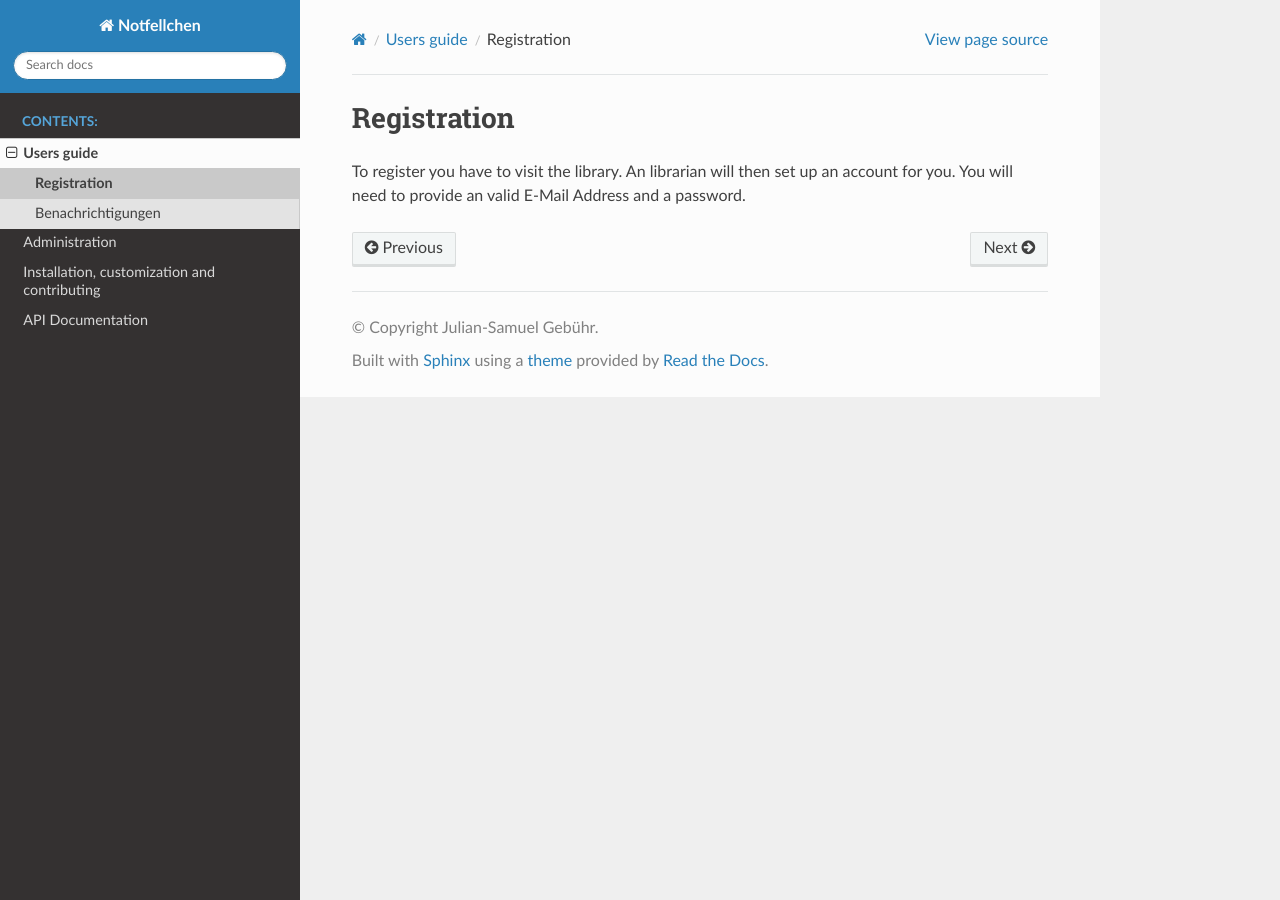
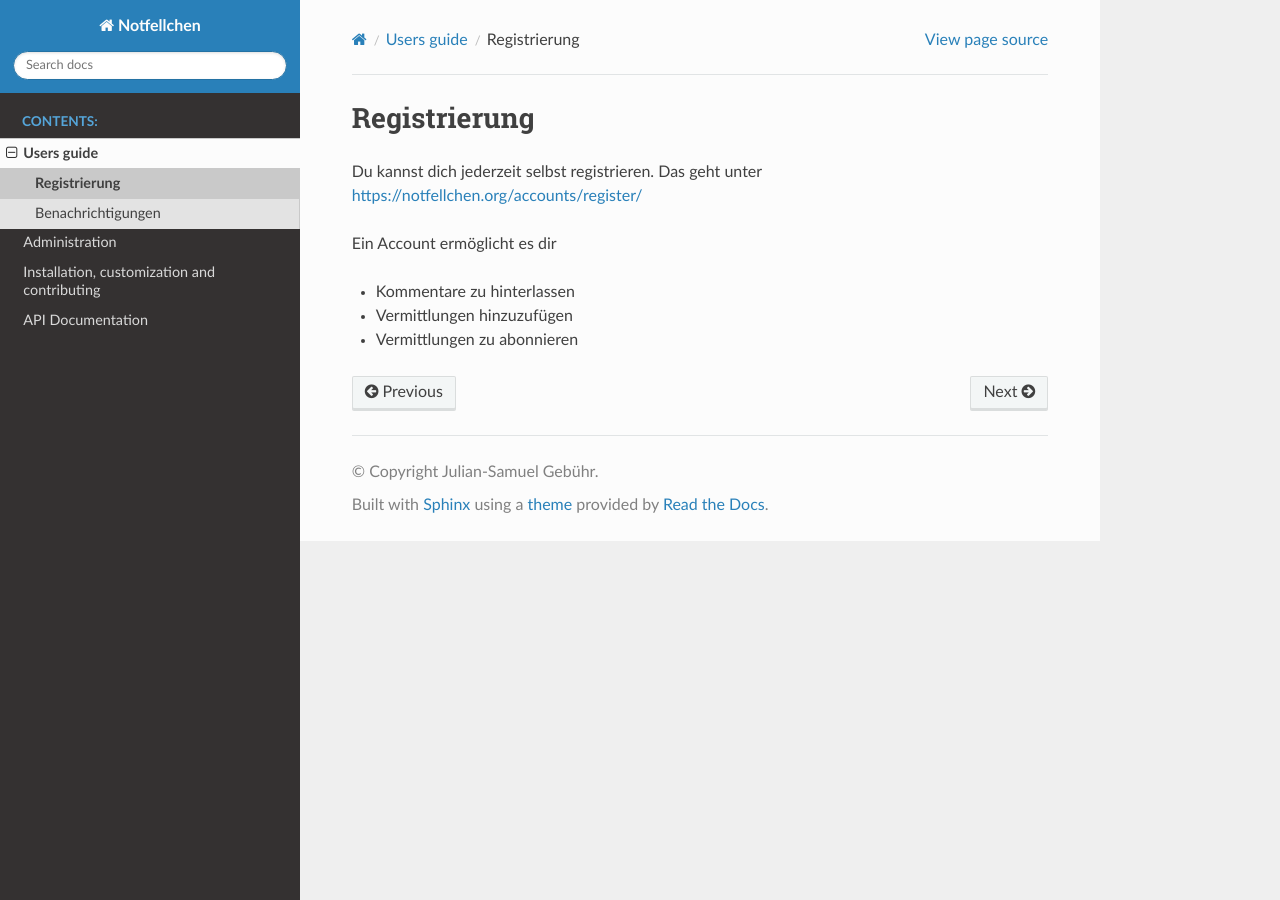
Before and after one commit to moan0s/notfellchen, a Sphinx documentation site: the page built from docs/user/registrierung.rst, in a window 1280 px wide. Built offline with Sphinx 7.4.7 and the Read the Docs theme 3.1.0, drawn with Linux system fonts in a browser that asks for light colours; pages that are not in the unit, such as notebooks, are missing from menus.

Commit message:
docs: Registrierungen

```diff
--- a/docs/user/registrierung.rst
+++ b/docs/user/registrierung.rst
@@ -1,5 +1,10 @@
-Registration
+Registrierung
 ================================
 
-To register you have to visit the library. An librarian will then set up an account for you.
-You will need to provide an valid E-Mail Address and a password.
+Du kannst dich jederzeit selbst registrieren. Das geht unter https://notfellchen.org/accounts/register/
+
+Ein Account ermöglicht es dir
+
+* Kommentare zu hinterlassen
+* Vermittlungen hinzuzufügen
+* Vermittlungen zu abonnieren
```
